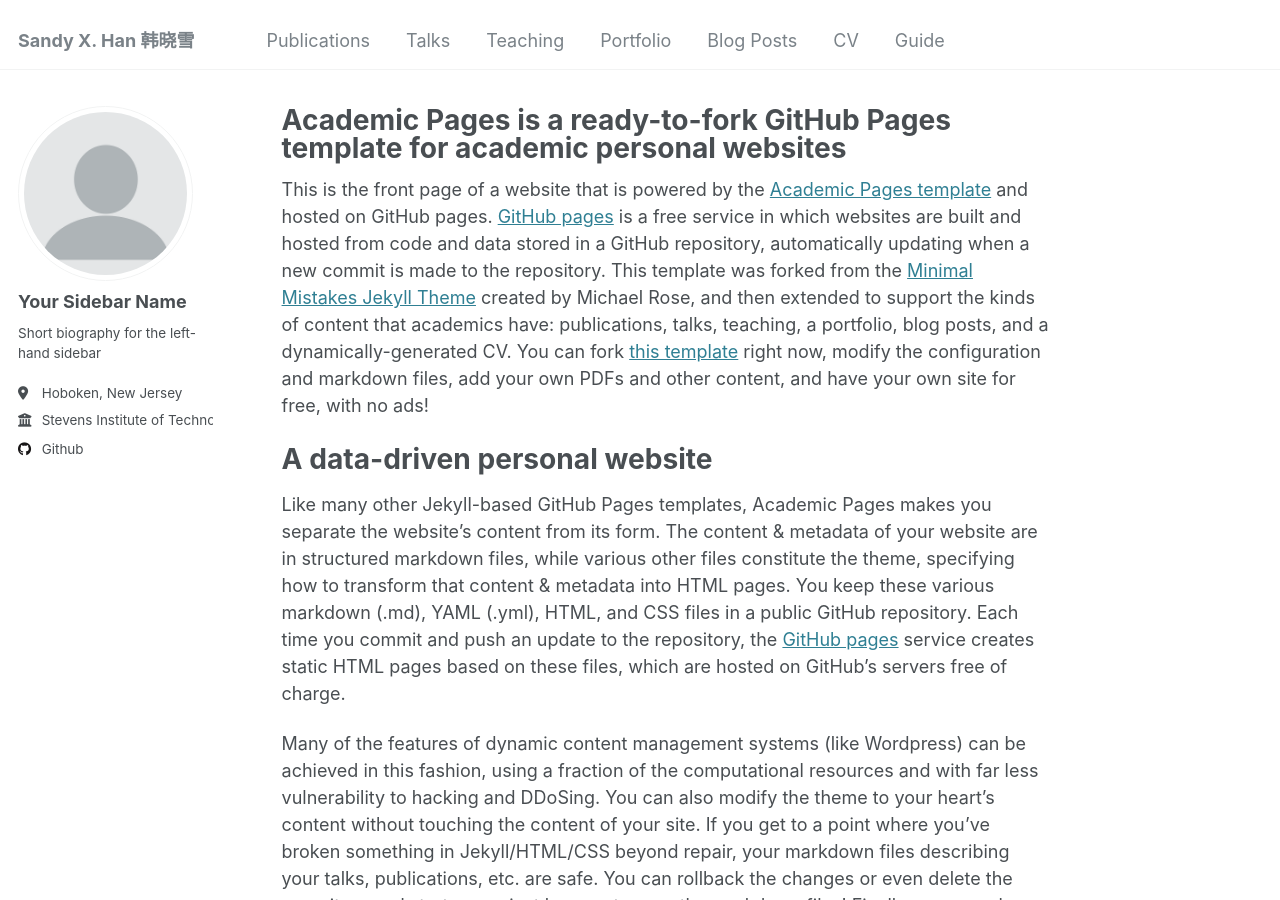
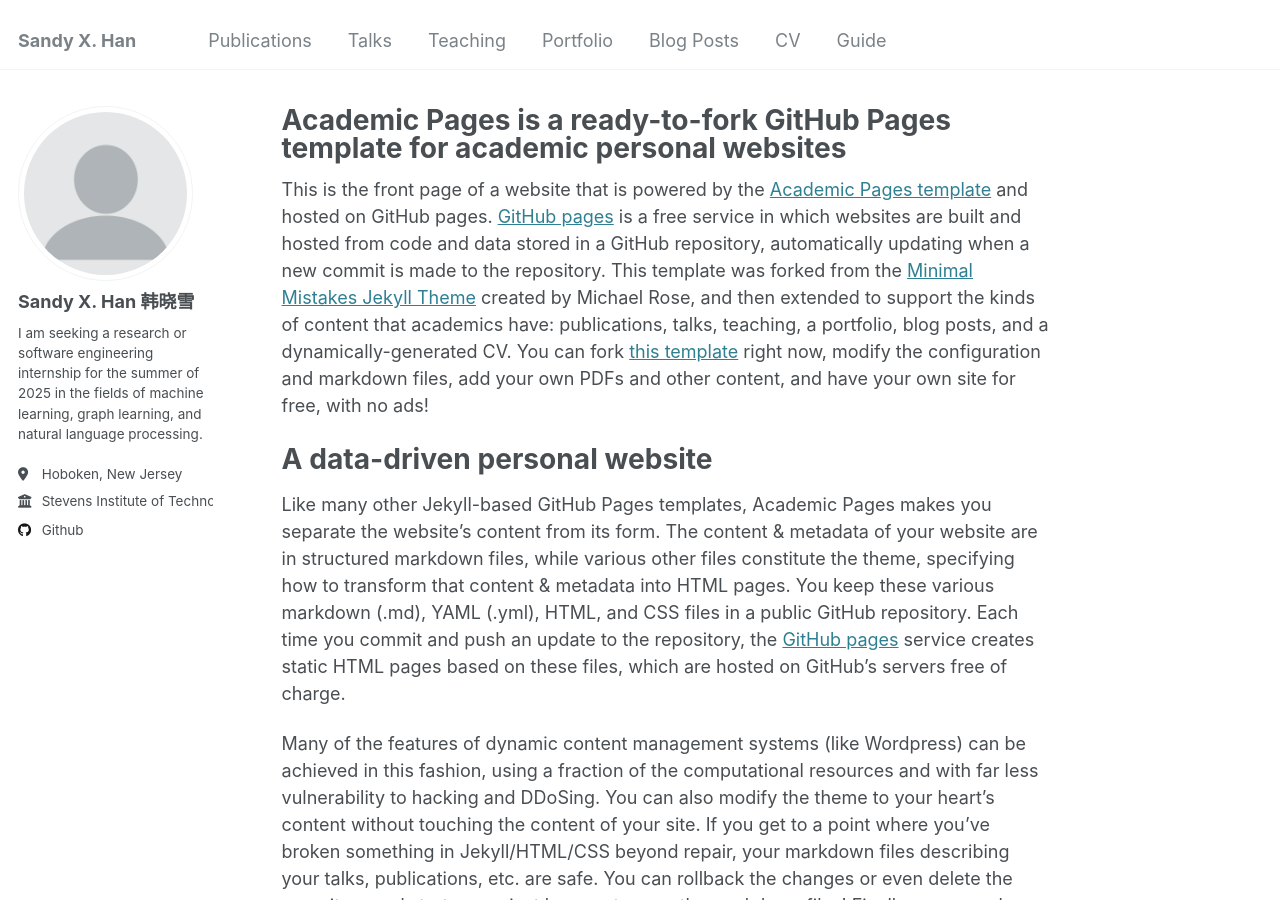
Before and after one commit to hanxiaoxue114/hanxiaoxue114.github.io, a Jekyll site: the page built from _pages/about.md, in a window 1280 px wide and 900 px high. Built offline with Jekyll 4.4.1, drawn with Linux system fonts in a browser that asks for light colours.

Commit message:
Update _config.yml

```diff
--- a/_config.yml
+++ b/_config.yml
@@ -8,7 +8,7 @@
 
 # Basic Site Settings
 locale                   : "en-US"
-title                    : "Sandy X. Han 韩晓雪 "
+title                    : "Sandy X. Han"
 title_separator          : "-"
 name                     : &name "Sandy X. Han"
 description              : &description "personal description"
@@ -22,9 +22,9 @@
 author:
   # Biographic information
   avatar           : "profile.png"
-  name             : "Your Sidebar Name"
+  name             : "Sandy X. Han 韩晓雪"
   pronouns         : # example: "she/her"
-  bio              : "Short biography for the left-hand sidebar"
+  bio              : "I am seeking a research or software engineering internship for the summer of 2025 in the fields of machine learning, graph learning, and natural language processing."
   location         : "Hoboken, New Jersey"
   employer         : "Stevens Institute of Technology"
   # uri              : # URL
```
